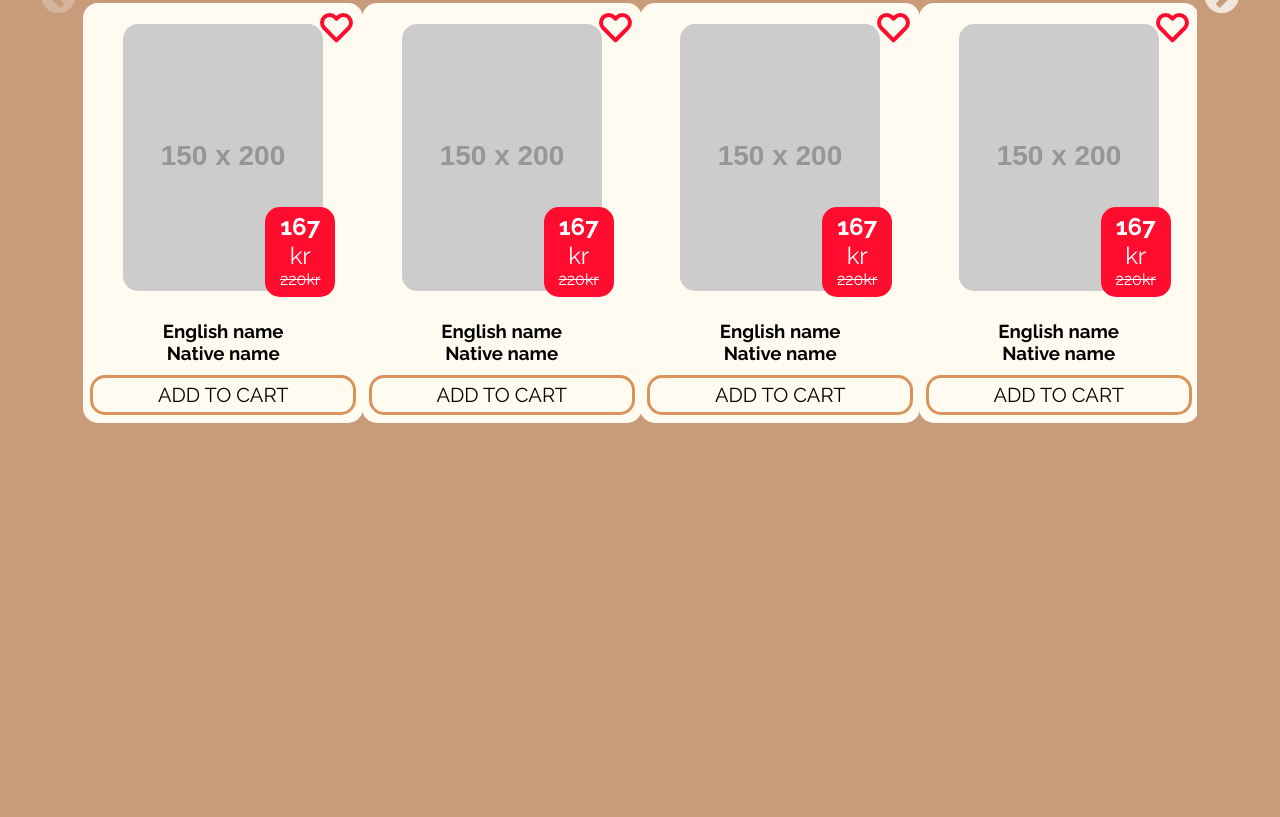
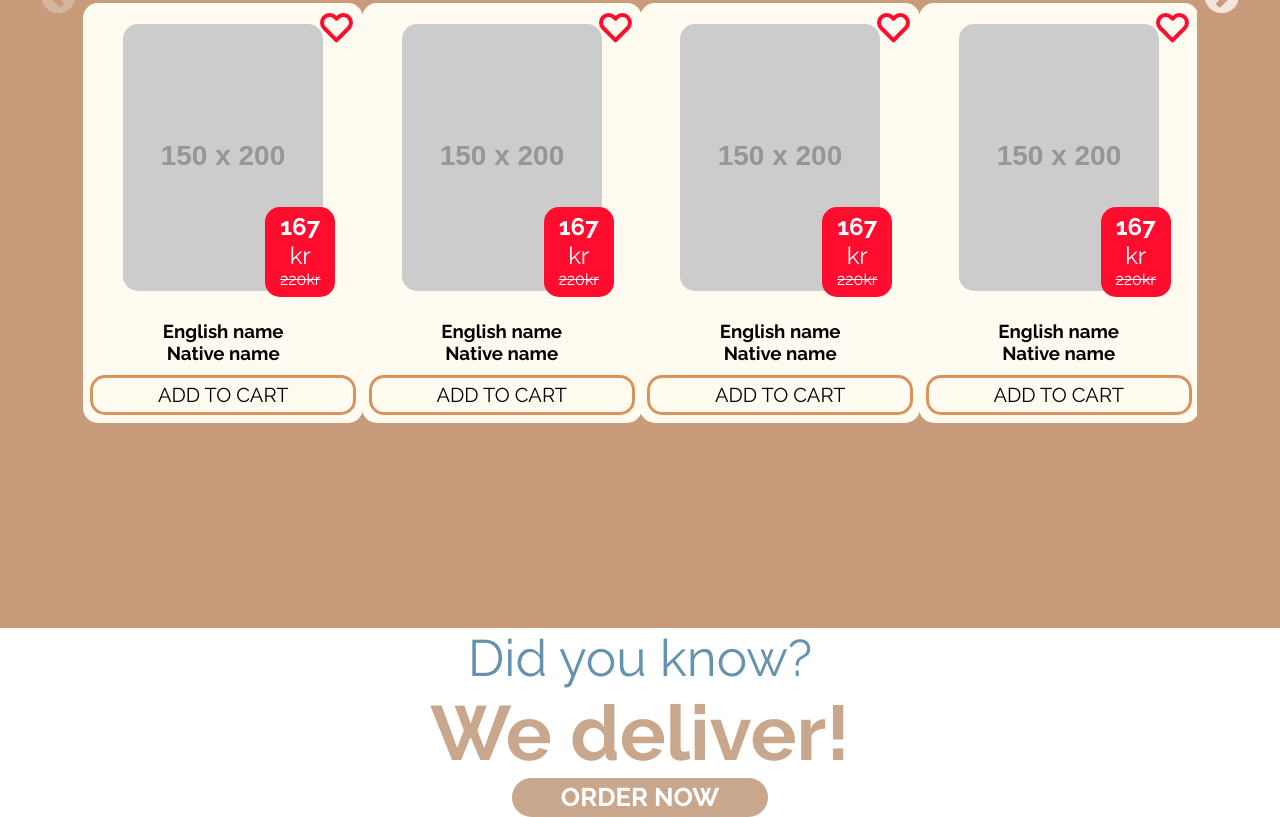
Before and after one commit to Deliverancieux/ExamProj2sem, a plain HTML site: page index.html in a window 1280 px wide. Shown: the part 1254-2071 px from the top of the page. Before the commit the page ends 1882 px from the top, so only its background shows below. Drawn offline with nearby package versions, Linux system fonts and the light colour scheme; placeholder pictures from the web are drawn by us.

Commit message:
temp
a temporary push while i go to Balatonfured to continue working - no features are ready compared to the previous commit

```diff
--- a/css/home.css
+++ b/css/home.css
@@ -251,9 +251,33 @@ h3{
     width: 87%;
     margin: 200px auto;
 }
-
-
-
+.didyouknow_container{
+    background-color: white;
+    text-align: center;
+    margin-top: -5;
+}
+.didyouknow{
+    font-weight: normal;
+    font-size: 4vw;
+    color: #6593AE;
+}
+.wedeliver{
+    font-size: 6vw;
+    color: #C9A78C;
+}
+.ordernow_button{
+    width: 20vw;
+    height: 3vw;
+    margin: auto;
+    text-align: center;
+    background-color: #C9A78C;
+    color: white;
+    border-radius: 3vw;
+    font-size: 2vw;
+    font-weight: bold;
+    display: block;
+    line-height: 3vw;
+}
 
 
 
--- a/index.html
+++ b/index.html
@@ -275,8 +275,12 @@
            <!-- Add more carousel slides here -->
         </div>
 
-        <section class="didyouknow_container">
-        </section>
+        <div class="didyouknow_container">
+        <h1 class="didyouknow">Did you know?</h1>
+        <h1 class="wedeliver">We deliver!</h1>
+        <a href="subpages/products.html" class="ordernow_button">ORDER NOW</a>
+
+        </div>
 
 
 
```
